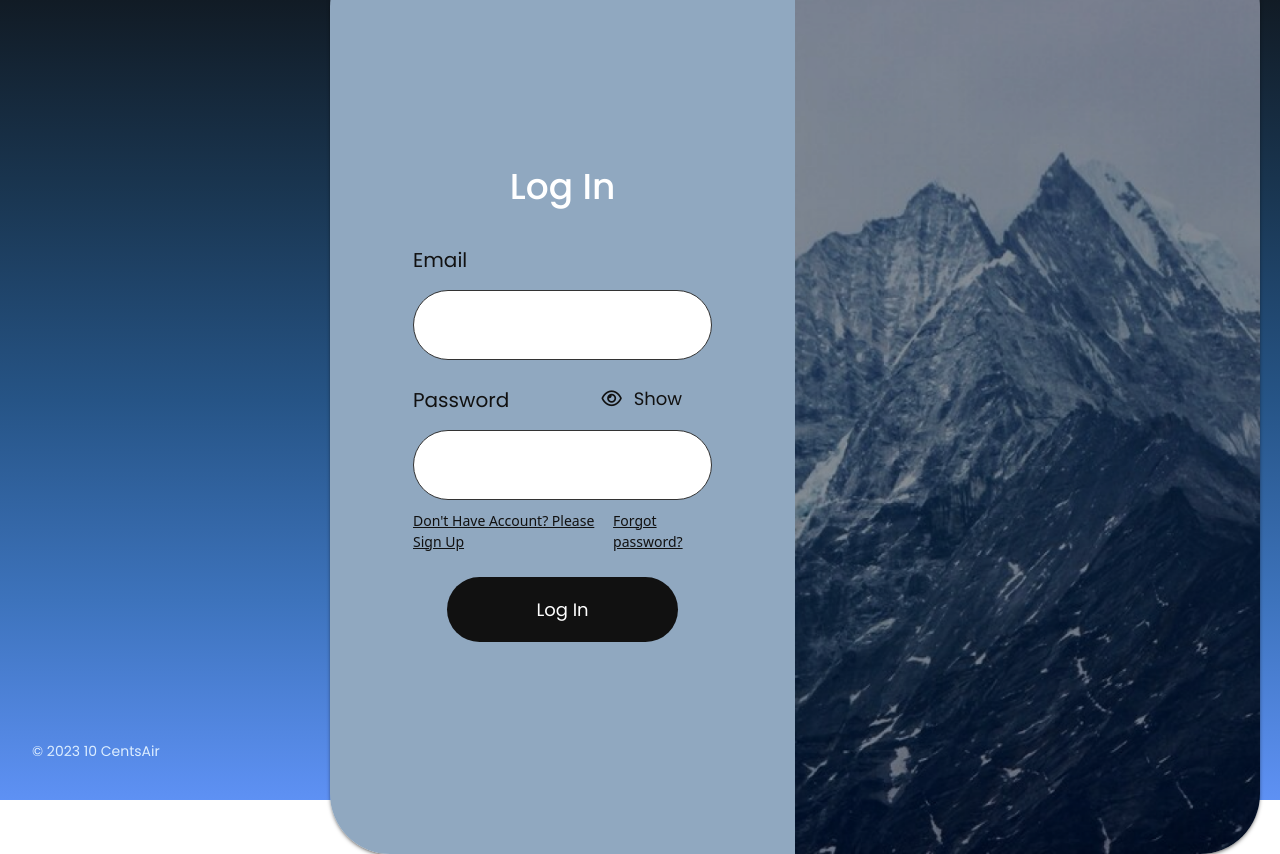
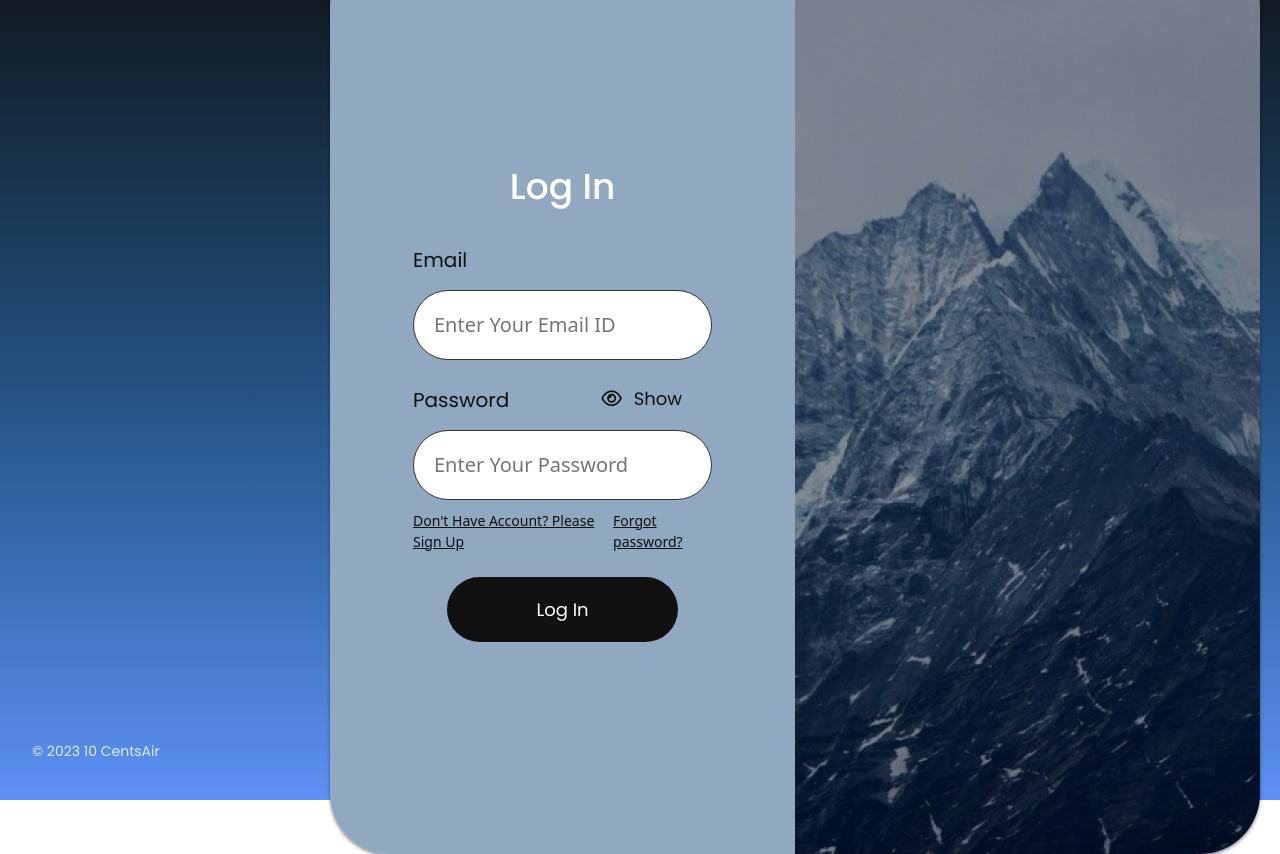
Before and after one commit to Surajit-FR/10-CentsAir, a React (Create React App) app: page /login in a window 1280 px wide. Built offline with nearby package versions, Linux system fonts and the light colour scheme.

Commit message:
FormValues are taken from Login component.

```diff
--- a/package.json
+++ b/package.json
@@ -12,12 +12,14 @@
     "@types/react": "^18.3.3",
     "@types/react-dom": "^18.3.0",
     "axios": "^1.7.3",
+    "formik": "^2.4.6",
     "react": "^18.3.1",
     "react-dom": "^18.3.1",
     "react-router-dom": "^6.26.0",
     "react-scripts": "5.0.1",
     "typescript": "^4.9.5",
-    "web-vitals": "^2.1.4"
+    "web-vitals": "^2.1.4",
+    "yup": "^1.4.0"
   },
   "scripts": {
     "start": "react-scripts start",
--- a/src/helper/FormHelper.ts
+++ b/src/helper/FormHelper.ts
@@ -1,4 +1,12 @@
+import * as Yup from 'yup';
+
 // togglePasswordVisibility function
 export const togglePasswordVisibility = (passwordVisible: boolean, setPasswordVisible: Function) => {
     setPasswordVisible(!passwordVisible);
 };
+
+// login validation
+export const loginValidationSchema = Yup.object({
+    email: Yup.string().email('Invalid email address').required('Email ID is required'),
+    password: Yup.string().required('Password is required'),
+});
--- a/src/pages/auth/Login.tsx
+++ b/src/pages/auth/Login.tsx
@@ -1,9 +1,22 @@
 import { useState } from "react";
 import { Link } from "react-router-dom";
-import { togglePasswordVisibility } from "../../helper/FormHelper";
+import { loginValidationSchema, togglePasswordVisibility } from "../../helper/FormHelper";
+import { useFormik } from "formik";
 
 const Login = (): JSX.Element => {
     const [passwordVisible, setPasswordVisible] = useState<boolean>(false);
+
+    const { values, errors, touched, handleBlur, handleChange, handleSubmit } = useFormik({
+        initialValues: {
+            email: "",
+            password: "",
+        },
+        validationSchema: loginValidationSchema,
+        onSubmit: (values) => {
+            console.log(values);
+
+        }
+    });
 
     return (
         <>
@@ -21,14 +34,23 @@ const Login = (): JSX.Element => {
                         <div className="col-md-9 col-lg-9">
                             <div className="row box_showd">
                                 <div className="col-md-6 pr_0">
-                                    <form className="signup_box">
+                                    <form className="signup_box" onSubmit={handleSubmit}>
                                         <div className="text_bt">
                                             <div className="text_sing">
                                                 <h1 className="l1">Log In</h1>
                                             </div>
                                             <div className="email_tr">
                                                 <p>Email</p>
-                                                <input className="email_1" type="email" name="email" placeholder="" />
+                                                <input
+                                                    className="email_1"
+                                                    type="email"
+                                                    name="email"
+                                                    placeholder="Enter Your Email ID"
+                                                    value={values?.email || ""}
+                                                    onChange={handleChange}
+                                                    onBlur={handleBlur}
+                                                    style={{ border: touched?.email && errors?.email ? "1px solid red" : "" }}
+                                                />
                                             </div>
                                             <div className="email_tr">
                                                 <p>Password </p>
@@ -36,7 +58,11 @@ const Login = (): JSX.Element => {
                                                     className="email_1"
                                                     type={passwordVisible ? "text" : "password"}
                                                     name="password"
-                                                    placeholder=""
+                                                    placeholder="Enter Your Password"
+                                                    value={values?.password || ""}
+                                                    onChange={handleChange}
+                                                    onBlur={handleBlur}
+                                                    style={{ border: touched?.password && errors?.password ? "1px solid red" : "" }}
                                                 />
                                                 <span
                                                     className={`fa ${passwordVisible ? "fa-eye-slash" : "fa-eye"} fet_eye`}
```
Also changed, not shown: 1 other file (tests, documents, lock files or other folders).
